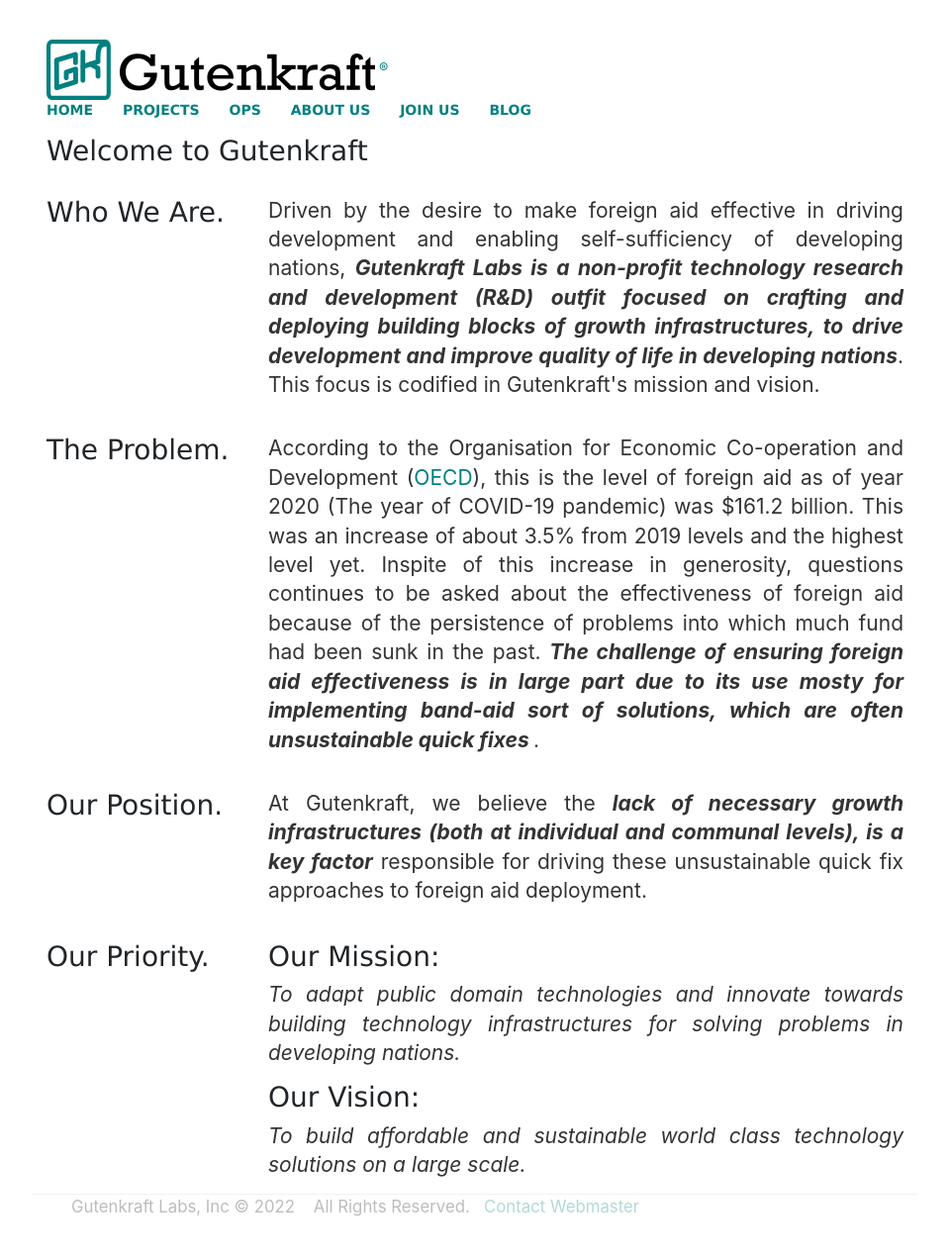
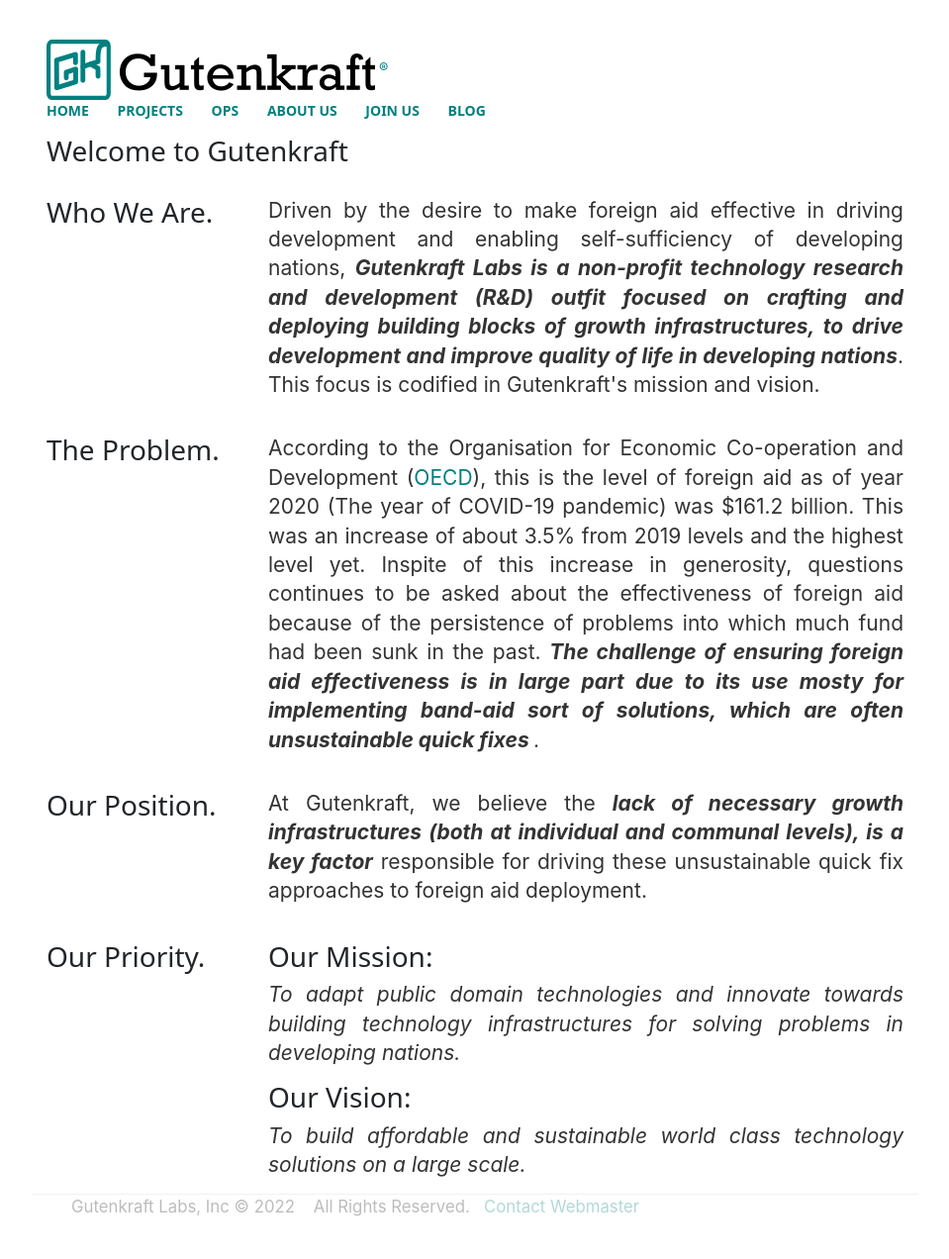
Before and after one commit to oferonmi/datafilik.github.io, a Jekyll site: the page built from index.html, in a window 1280 px wide. Shown: the whole page at 99% size, without its empty margins (160-1119 px from the left). Built offline with Jekyll 4.4.1, drawn with Linux system fonts in a browser that asks for light colours.

Commit message:
css update

```diff
--- a/css/main.css
+++ b/css/main.css
@@ -4,7 +4,8 @@
 }
 
 nav ul, footer ul {
-    font-family:'Verdana','Arial','Sans-Serif';
+    font-family: 'GT America Mono','system-ui','sans-serif';
+    /* font-family:'Verdana','Arial','Sans-Serif'; */
     /* font-family:'Helvetica', 'Arial', 'Sans-Serif'; */
     padding: 0px;
     list-style: none;
@@ -28,7 +29,8 @@
 h1 {
     font-size: 2em;
     /* font-family:'Helvetica', 'Arial', 'Sans-Serif'; */
-    font-family:'Verdana','Arial','Sans-Serif';
+    /* font-family:'Verdana','Arial','Sans-Serif'; */
+    font-family: 'GT America Mono','system-ui','sans-serif';
 }
 
 p {
@@ -76,5 +78,6 @@
 
 button,html,input,select,textarea {
     color: #343434;
-    font-family: 'Verdana', 'Arial', 'sans-serif';
+    /* font-family: 'Verdana', 'Arial', 'sans-serif'; */
+    font-family: 'GT America Mono', 'system-ui', 'sans-serif';
 }
```
